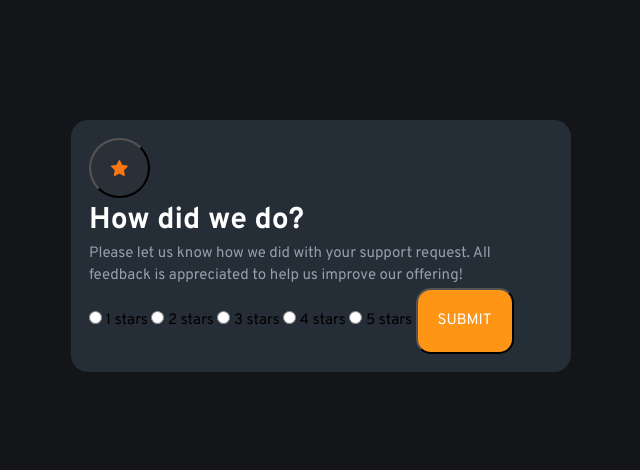
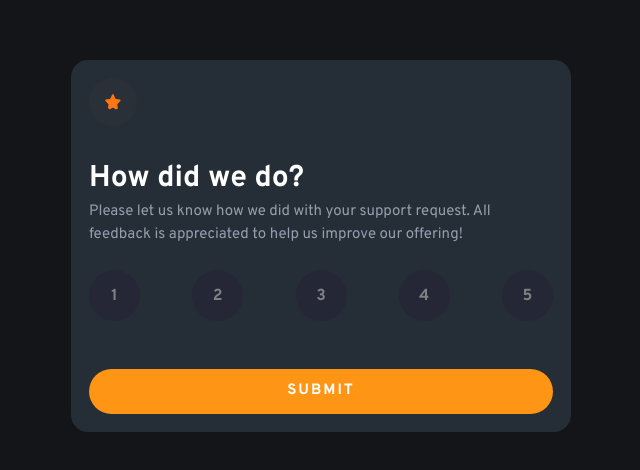
Before and after one commit to breteo/interactive-rating, a website built with Vite: page index.html in a window 1280 px wide. Shown: the part 154-624 px from the top of the page, without its empty margins (319-959 px from the left). Built offline with nearby package versions, Linux system fonts and the light colour scheme.

Commit message:
finished styling

```diff
--- a/index.html
+++ b/index.html
@@ -7,22 +7,24 @@
     <link href="stylesheet" href="style.css">
     <link href="https://fonts.googleapis.com/css2?family=Overpass:wght@400;700&display=swap" rel="stylesheet">
 
-    <title>Vite App</title>
+    <title>Interactive Rating</title>
   </head>
   <body>
     <main data-js-wrapper>
       <div class="container">
         <div class="card">
-          <button class="button"><img src="./images/icon-star.svg"> </button>
+          <img src="./images/icon-star.svg" alt="logo" class="logo">
           <h1> How did we do?</h1>
           <p>  Please let us know how we did with your support request. All feedback is appreciated to help us improve our offering!</p>
 
           <form data-js-form>
-            <label><input type="radio" name="rating" value="1"/> <span> 1 <span> stars </span></span></label>
-            <label><input type="radio" name="rating" value="2"/> <span> 2 <span> stars </span></span></label>
-            <label><input type="radio" name="rating" value="3"/> <span> 3 <span> stars </span></span></label>
-            <label><input type="radio" name="rating" value="4"/> <span> 4 <span> stars </span></span></label>
-            <label><input type="radio" name="rating" value="5"/> <span> 5 <span> stars </span></span></label>
+            <div class="button-group">
+            <label class="button"><input type="radio" name="rating" value="1" class="sr-only"/><span class="label"> 1 <span class="sr-only"> stars </span></span></label>
+            <label class="button"><input type="radio" name="rating" value="2" class="sr-only"/><span class="label"> 2 <span class="sr-only"> stars </span></span></label>
+            <label class="button"><input type="radio" name="rating" value="3" class="sr-only"/><span class="label"> 3 <span class="sr-only"> stars </span></span></label>
+            <label class="button"><input type="radio" name="rating" value="4" class="sr-only"/><span class="label"> 4 <span class="sr-only"> stars </span></span></label>
+            <label class="button"><input type="radio" name="rating" value="5" class="sr-only"/><span class="label"> 5 <span class="sr-only"> stars </span></span></label>
+          </div>
             <button class="submit" type="submit"> SUBMIT </button>
           </form>
 
@@ -31,10 +33,15 @@
     </main>
 
     <template data-js-template>
-      <p>You selected {{rating}} out of 5</p>
-      <h1> Thank you!</h1>
-      <p>  We appreciate you taking the time to give a rating. If you ever need more support,
-        don’t hesitate to get in touch! </p>
+      <div class="container">
+        <div class="card">
+          <img src="/images/illustration-thank-you.svg" alt="illustration-thank-you" style="margin-inline:auto;">
+          <p class="result">You selected {{rating}} out of 5</p>
+          <h1 class="text-align"> Thank you!</h1>
+          <p class="text-align">  We appreciate you taking the time to give a rating. If you ever need more support,
+            don’t hesitate to get in touch! </p>
+        </div>
+      </div>
     </template>
 
     <script type="module" src="/main.js"></script>
--- a/style.css
+++ b/style.css
@@ -1,3 +1,7 @@
+/**************************************/
+/* CSS RESET                          */
+/**************************************/
+
 /* Box sizing rules */
 *,
 *::before,
@@ -79,12 +83,45 @@ select {
   box-sizing: border-box;
 }
 
+/**************************************/
+/* TYPOGRAPHY                         */
+/**************************************/
+
 body {
   font-family: 'Overpass', sans-serif;
   font-size: 15px;
   background-color: hsl(228, 11%, 9%);
   display: grid;
   align-items: center;
+}
+
+h1 {
+  color: hsl(0, 0%, 100%);
+}
+
+p {
+  color: hsl(217, 12%, 63%);
+}
+
+/**************************************/
+/* CLASSES                            */
+/**************************************/
+
+.logo {
+  width: 3rem;
+  height: 3rem;
+  padding: 1rem;
+  background-color: hsl(212, 15%, 19%);
+  margin: 0 0 1.875rem 0;
+  border-radius: 1.875rem;
+}
+
+.card {
+  padding: 18px;
+}
+
+.text-align {
+  text-align: center;
 }
 
 .container {
@@ -95,36 +132,89 @@ body {
   justify-content: center;
 }
 
-.button-group {
-  margin: 15px 15px;
+.sr-only {
+  position: absolute;
+  width: 1px;
+  height: 1px;
+  padding: 0;
+  margin: -1px;
+  overflow: hidden;
+  clip: rect(0, 0, 0, 0);
+  white-space: nowrap;
+  border-width: 0;
 }
 
-.button{
-  background-color:hsl(212, 15%, 19%);
-  color: hsl(216, 12%, 54%);
-  border-radius: 50px;
-  padding: 20px;
-  text-align: center;
-  text-decoration: none;
-  display: inline-block;
+/**************************************/
+/* FORM ELEMENTS                      */
+/**************************************/
+
+.button-group {
+  display: flex;
+  justify-content: space-between;
+  margin-top: 1.5rem;
+}
+
+
+.button .label {
+  --size: clamp(2.625rem, 10vw, 3.1875rem);
+
+  display: block;
+  width: var(--size);
+  background-color: hsl(235, 19%, 18%);
+  aspect-ratio: 1;
+  display: grid;
+  font-weight: 700;
   font-size: 16px;
+  place-items: center;
+  border-radius: var(--size);
+  color: gray;
+  cursor: pointer;
+  transition: background-color .2s linear, color 0.1s linear;
+}
+
+.button input:checked + .label {
+  background-color: hsl(216, 12%, 54%);
+  color: white;
+}
+
+.button:hover .label,
+.button input:focus + .label {
+  background-color: hsl(33, 100%, 54%);
+  color: white;
 }
 
 .submit {
+  margin-top: 3rem;
+  border: unset;
+  letter-spacing: .125rem;
+  cursor: pointer;
+  font-weight: 700;
   background-color: hsl(33, 100%, 54%);
   color: white;
-  border-radius: 15px;
-  padding: 20px;
+  border-radius: 30px;
+  /* padding: 20px; */
+  width: 100%;
+  height: 45px;
+  transition: background-color 0.1s linear, color 0.1s linear;
 }
 
-.card {
-  padding: 18px;
+.submit:is(:hover, :focus-visible) {
+  outline: none;
+  background-color: white;
+  color: hsl(33, 100%, 54%);
 }
 
-h1 {
-  color: hsl(0, 0%, 100%);
+/**************************************/
+/* RESULT SECTION                     */
+/**************************************/
+
+.result {
+  background-color: hsl(212, 15%, 19%);
+  color: hsl(33, 100%, 54%);
+  width: max-content;
+  height: 2rem;
+  line-height: 2rem;
+  border-radius: 1.75rem;
+  padding-inline: 1.25rem;
+  margin: 2.25rem auto;
 }
-
-p {
-  color: hsl(217, 12%, 63%);
-}
```
